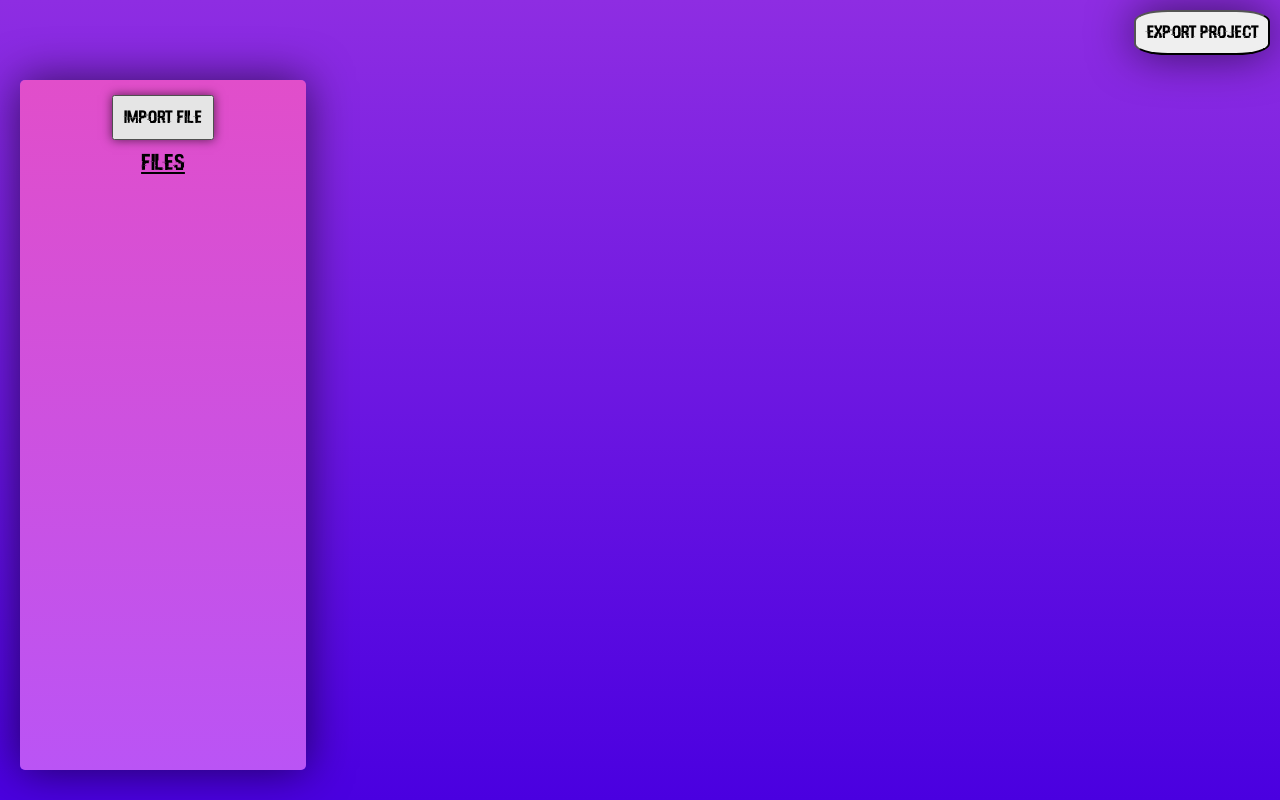
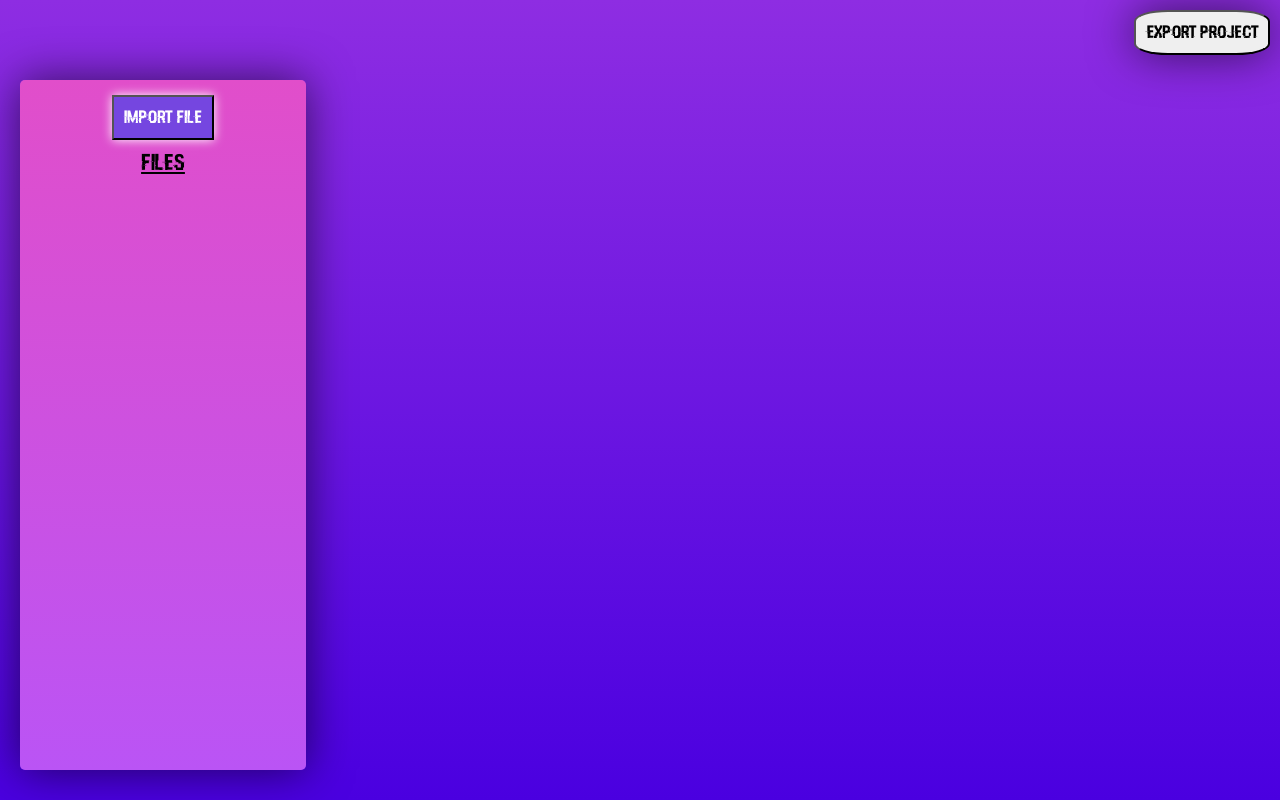
Before and after one commit to brentonjackson/quick-muse, a React (Create React App) app: page / in a window 1280 px wide. In both pictures the pointer is over the button "Import File". Built offline with nearby package versions, Linux system fonts and the light colour scheme.

Commit message:
added hover to import button

```diff
--- a/src/index.css
+++ b/src/index.css
@@ -148,6 +148,13 @@ body {
   padding: 10px;
   z-index: 9999999999;
 }
+#import-button:hover {
+  background-color: #7546e0;
+  color: white;
+  margin: 10px;
+  box-shadow: 0px 0px 10px 0px;
+  padding: 10px;
+}
 
 #files-header {
   text-decoration: underline;
```
